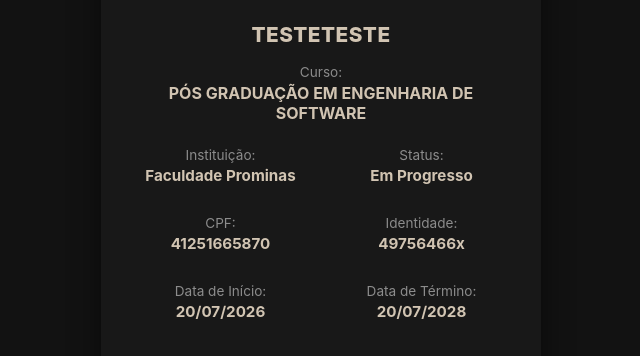
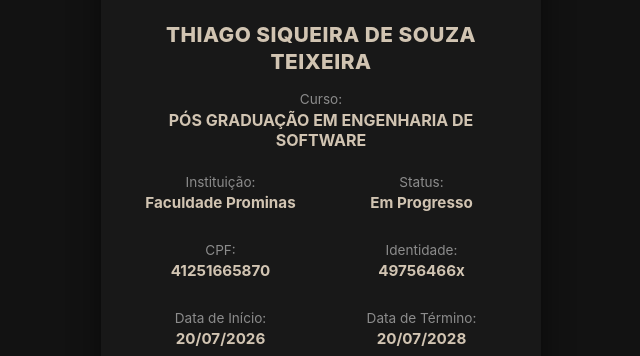
Before and after one commit to tsiqueirasst/alunoinstitutoprominas.github.io, a plain HTML site: page meu-site/thiago/thiago_carteirinha.html in a window 1280 px wide. Shown: the part 225-581 px from the top of the page, without its empty margins (319-959 px from the left). Drawn offline with Linux system fonts and the light colour scheme.

Commit message:
Update thiago_carteirinha.html

```diff
--- a/meu-site/thiago/thiago_carteirinha.html
+++ b/meu-site/thiago/thiago_carteirinha.html
@@ -206,7 +206,7 @@ Nunca apague esse comentário do código que você gerar
             </div>
 
             <!-- Nome -->
-            <h2 class="student-name">TESTETESTE</h2>
+            <h2 class="student-name">THIAGO SIQUEIRA DE SOUZA TEIXEIRA</h2>
 
             <!-- Curso -->
             <div class="info-group">
```
